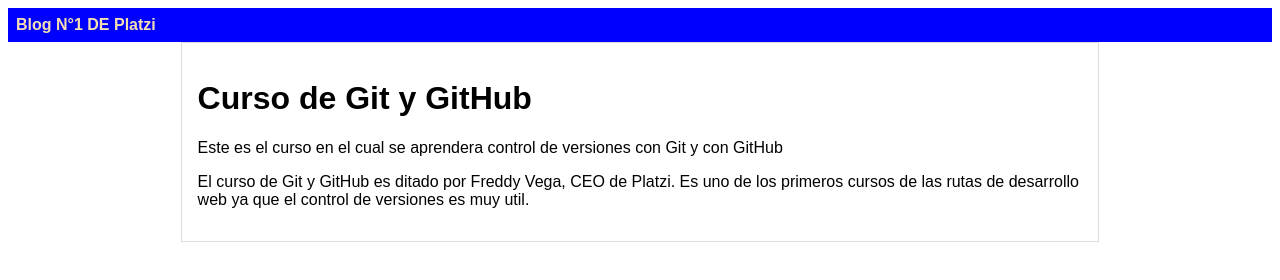
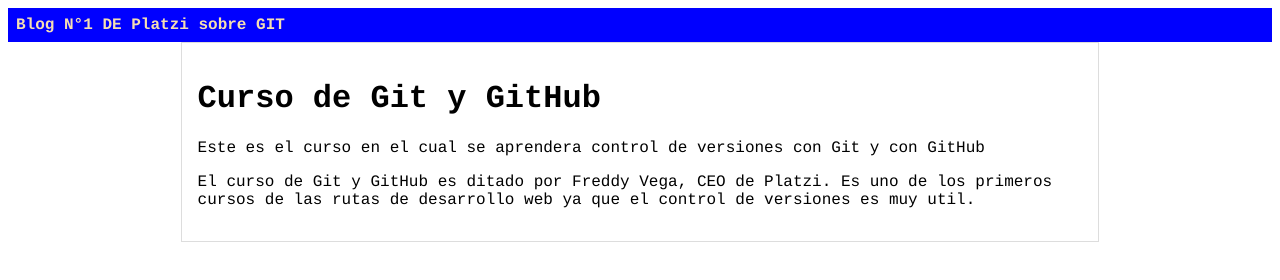
Before and after one commit to Silvestre21/cursoGit, a plain HTML site: page index.html in a window 1280 px wide. Drawn offline with Linux system fonts and the light colour scheme.

Commit message:
agrego GIT a div cabecera y fuente a css

```diff
--- a/Css/estilos.css
+++ b/Css/estilos.css
@@ -1,6 +1,6 @@
 body {
     text-align: left;
-    font-family: "Arial";
+    font-family: "Courier";
 }
 
 #container {
--- a/index.html
+++ b/index.html
@@ -9,7 +9,7 @@
 </head>
 <body>
     <div id="cabecera">
-        Blog N°1 DE Platzi
+        Blog N°1 DE Platzi sobre GIT
     </div>
     <div id="container">
         <h1>Curso de Git y GitHub</h1>
```
